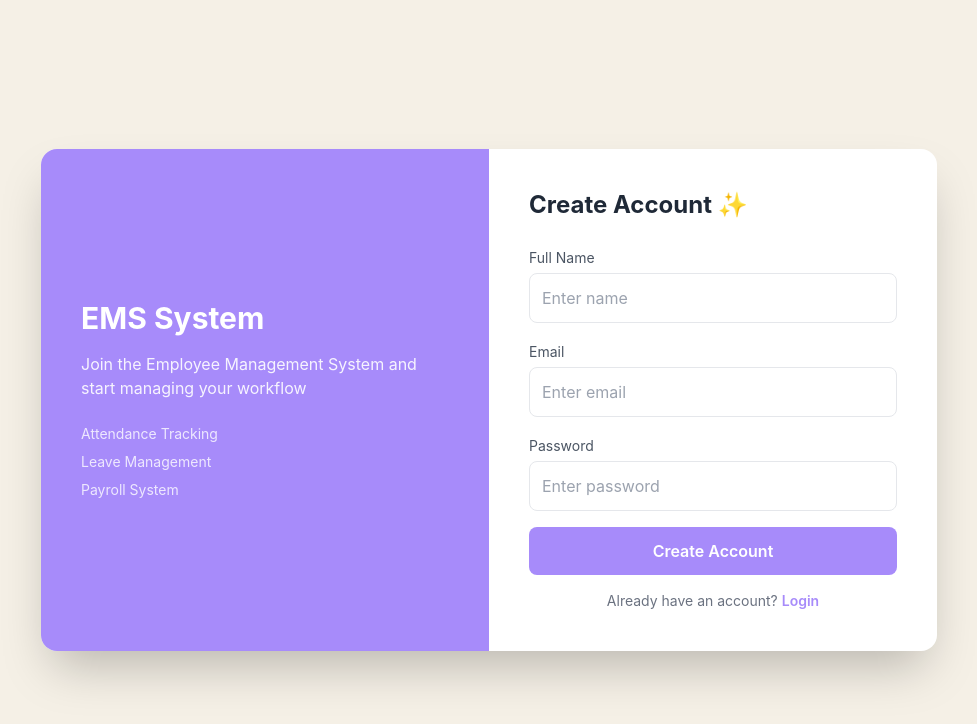
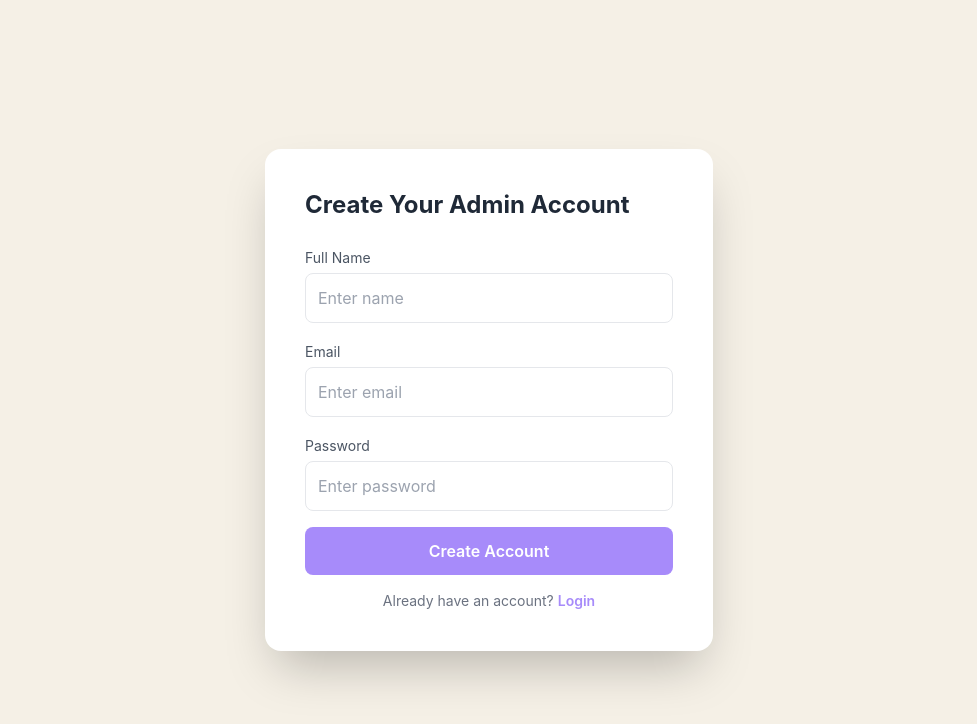
Before and after one commit to eshmalarshad/EMS-System, a React app: page /register in a window 1280 px wide. Shown: the top 724 px of the page, without its empty margins (151-1128 px from the left). Built offline with nearby package versions, Linux system fonts and the light colour scheme; the HTML template or start-up script is replaced by a standard one.

Commit message:
Update Register.jsx

```diff
--- a/src/pages/Register.jsx
+++ b/src/pages/Register.jsx
@@ -43,30 +43,10 @@ export default function Register() {
     <div className="min-h-screen flex items-center justify-center bg-secondary">
 
       {/* MAIN CARD */}
-      <div className="w-full max-w-4xl bg-white shadow-2xl rounded-2xl flex overflow-hidden">
-
-        {/* LEFT SIDE */}
-        <div className="w-1/2 bg-primary text-white p-10 flex flex-col justify-center">
-          <h1 className="text-3xl font-bold mb-4">
-            EMS System
-          </h1>
-
-          <p className="opacity-90 mb-6">
-            Join the Employee Management System and start managing your workflow
-          </p>
-
-          <div className="space-y-2 text-sm opacity-80">
-            <p>Attendance Tracking</p>
-            <p>Leave Management</p>
-            <p>Payroll System</p>
-          </div>
-        </div>
-
-        {/* RIGHT SIDE FORM */}
-        <div className="w-1/2 p-10">
+      <div className="w-full max-w-md bg-white shadow-2xl rounded-2xl p-10">
 
         <h2 className="text-2xl font-bold mb-6 text-gray-800">
-            Create Account ✨
+          Create Your Admin Account
         </h2>
 
         <form onSubmit={handleRegister} className="space-y-4">
@@ -128,7 +108,5 @@ export default function Register() {
       </div>
 
     </div>
-
-    </div>
   );
 }
```
Lines whose indentation alone changed are shown as unchanged.
